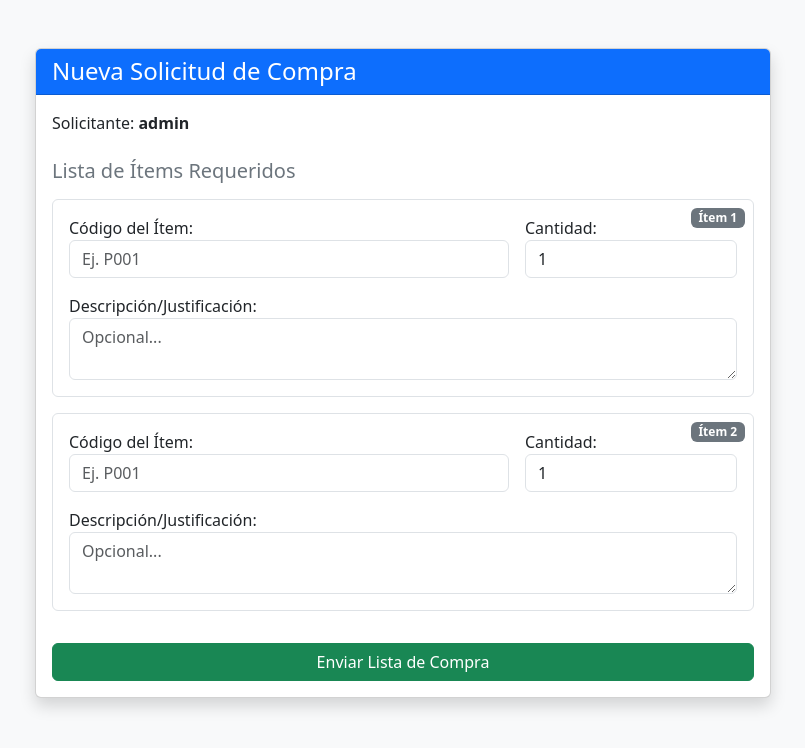
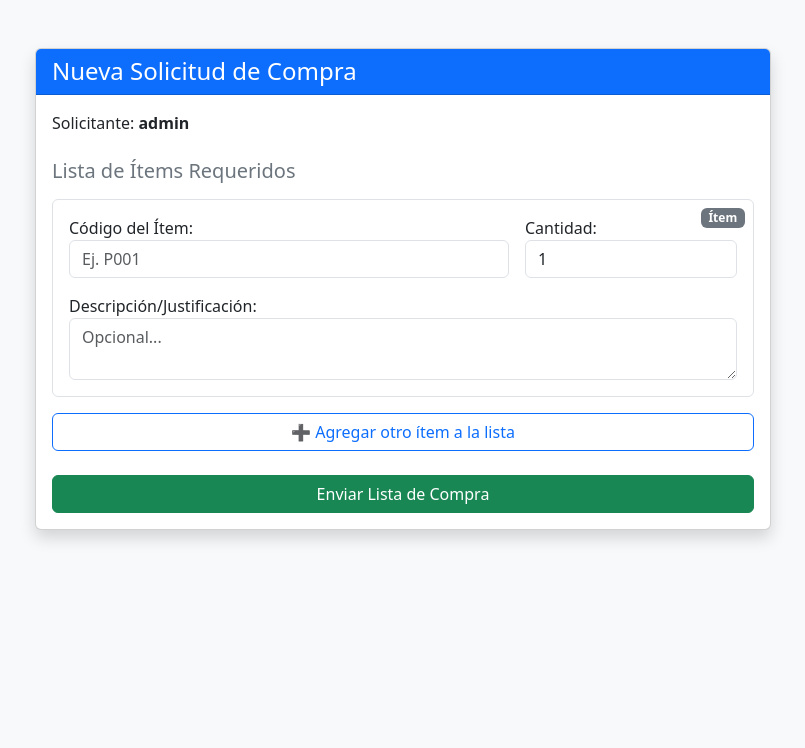
Before and after one commit to KevinGuevara-G/Compras.py, a Django app: page /compras/ in a window 1280 px wide. Shown: the top 748 px of the page, without its empty margins (237-1042 px from the left). Run offline with Django 5.2, Linux system fonts and the light colour scheme; a user stored in the database is signed in.

Commit message:
Boton agregar items agregado

```diff
--- a/control_compras/compras/forms.py
+++ b/control_compras/compras/forms.py
@@ -12,7 +12,7 @@ ItemSolicitudFormSet = inlineformset_factory(
     SolicitudCompra,
     ItemSolicitud,
     fields=['codigo', 'cantidad', 'descripcion'],
-    extra=2, # Define cuántos renglones vacíos se le mostrarán al usuario por defecto
+    extra=1, # Define cuántos renglones vacíos se le mostrarán al usuario por defecto
     widgets={
         'codigo': forms.TextInput(attrs={'class': 'form-control', 'placeholder': 'Ej. P001'}),
         'cantidad': forms.NumberInput(attrs={'class': 'form-control', 'min': 1}),
--- a/control_compras/compras/templates/crear_solicitud.html
+++ b/control_compras/compras/templates/crear_solicitud.html
@@ -9,22 +9,23 @@
     <div class="container mt-5">
         <div class="row justify-content-center">
             <div class="col-md-8">
-                <div class="card shadow">
+                <div class="card shadow mb-5">
                     <div class="card-header bg-primary text-white">
                         <h4 class="mb-0">Nueva Solicitud de Compra</h4>
                     </div>
                     <div class="card-body">
                         <p>Solicitante: <strong>{{ request.user.username }}</strong></p>
 
-                        <form method="POST">
+                        <form method="POST" id="solicitud-form">
                             {% csrf_token %}
                             {{ formset.management_form }}
 
                             <h5 class="mt-4 mb-3 text-secondary">Lista de Ítems Requeridos</h5>
 
+                            <div id="items-container">
                                 {% for item_form in formset %}
-                                <div class="p-3 mb-3 border rounded bg-white position-relative">
-                                    <span class="badge bg-secondary position-absolute top-0 end-0 m-2">Ítem {{ forloop.counter }}</span>
+                                    <div class="item-form p-3 mb-3 border rounded bg-white position-relative">
+                                        <span class="badge bg-secondary position-absolute top-0 end-0 m-2">Ítem</span>
                                         <div class="row g-3">
                                             <div class="col-md-8">
                                                 {{ item_form.codigo.label_tag }}
@@ -39,20 +40,65 @@
                                                 {{ item_form.descripcion }}
                                             </div>
                                         </div>
-                                    {% if formset.can_delete and item_form.instance.pk %}
-                                        <div class="mt-2 text-danger">
-                                            {{ item_form.DELETE }} Eliminar este ítem
-                                        </div>
-                                    {% endif %}
                                     </div>
                                 {% endfor %}
+                            </div>
 
-                            <button type="submit" class="btn btn-success w-100 mt-3">Enviar Lista de Compra</button>
+                            <button type="button" id="add-item-btn" class="btn btn-outline-primary mb-4 w-100">
+                                ➕ Agregar otro ítem a la lista
+                            </button>
+
+                            <button type="submit" class="btn btn-success w-100">Enviar Lista de Compra</button>
                         </form>
                     </div>
                 </div>
             </div>
         </div>
     </div>
+
+    <div id="empty-form-template" class="d-none">
+        <div class="item-form p-3 mb-3 border rounded bg-white position-relative">
+            <span class="badge bg-info position-absolute top-0 end-0 m-2">Nuevo Ítem</span>
+            <div class="row g-3">
+                <div class="col-md-8">
+                    {{ formset.empty_form.codigo.label_tag }}
+                    {{ formset.empty_form.codigo }}
+                </div>
+                <div class="col-md-4">
+                    {{ formset.empty_form.cantidad.label_tag }}
+                    {{ formset.empty_form.cantidad }}
+                </div>
+                <div class="col-12">
+                    {{ formset.empty_form.descripcion.label_tag }}
+                    {{ formset.empty_form.descripcion }}
+                </div>
+            </div>
+        </div>
+    </div>
+
+    <script>
+        const itemsContainer = document.getElementById('items-container');
+        const addItemBtn = document.getElementById('add-item-btn');
+        // Este campo oculto de Django lleva la cuenta total de formularios enviados
+        const totalForms = document.getElementById('id_items-TOTAL_FORMS');
+
+        addItemBtn.addEventListener('click', function() {
+            // 1. Obtener la cantidad de formularios actuales instalados
+            const currentFormCount = itemsContainer.getElementsByClassName('item-form').length;
+
+            // 2. Obtener el HTML de nuestro formulario vacío de plantilla
+            const templateHtml = document.getElementById('empty-form-template').innerHTML;
+
+            // 3. Reemplazar la palabra clave '__prefix__' por el número de índice correspondiente
+            // Esto transforma cosas como 'items-__prefix__-nombre' en 'items-3-nombre'
+            const newFormHtml = templateHtml.replace(/__prefix__/g, currentFormCount);
+
+            // 4. Insertar el nuevo bloque HTML al final del contenedor
+            itemsContainer.insertAdjacentHTML('beforeend', newFormHtml);
+
+            // 5. Actualizar el contador oficial de Django para que al enviar el POST sepa cuántos procesar
+            totalForms.setAttribute('value', currentFormCount + 1);
+        });
+    </script>
 </body>
 </html>
--- a/control_compras/compras/views.py
+++ b/control_compras/compras/views.py
@@ -10,15 +10,16 @@ def crear_solicitud(request):
             solicitud = form.save(commit=False)
             solicitud.solicitante = request.user
             solicitud.save() # Guardamos primero para generar el ID de la solicitud
-
             # Pasamos los datos del POST e inyectamos la solicitud recién creada
-            formset = ItemSolicitudFormSet(request.POST, instance=solicitud)
+            formset = ItemSolicitudFormSet(request.POST, instance=solicitud, prefix='items')
+            # formset = ItemSolicitudFormSet(request.POST, instance=solicitud)
             if formset.is_valid():
                 formset.save()
                 return redirect('crear_solicitud')
     else:
         form = SolicitudCompraForm()
-        formset = ItemSolicitudFormSet()
+        formset = ItemSolicitudFormSet(prefix='items')
+        # formset = ItemSolicitudFormSet()
 
     return render(request, 'crear_solicitud.html', {
         'form': form,
```
Lines whose indentation alone changed are shown as unchanged.
